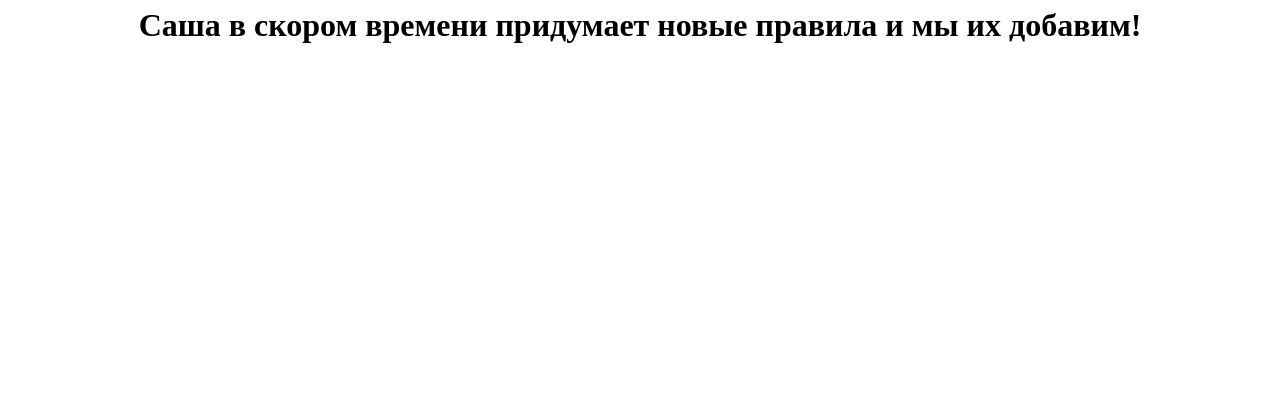
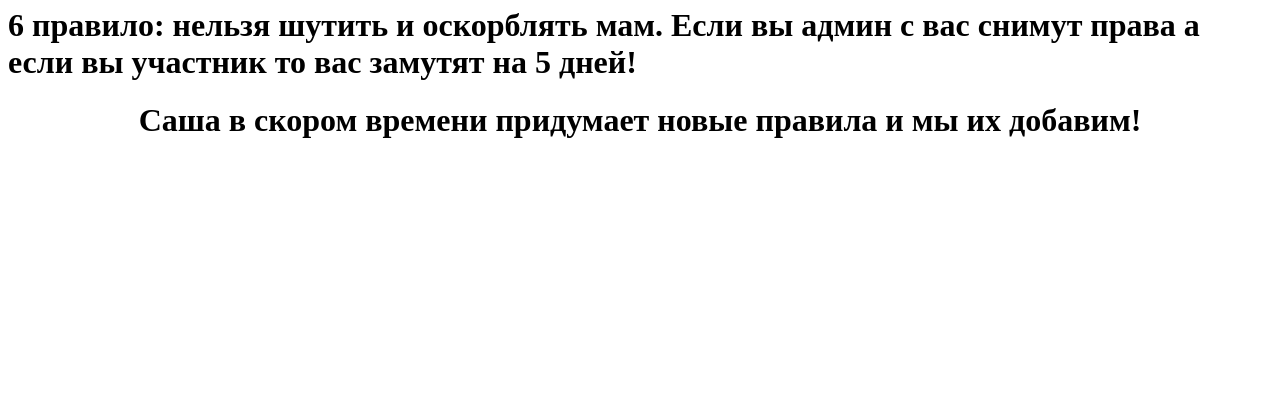
Before and after one commit to DaniikMizinov/pravila_gruop.github.io, a plain HTML site: page index.html in a window 1280 px wide. Shown: the part 389-800 px from the top of the page. Drawn offline with Linux system fonts and the light colour scheme.

Commit message:
Update index.html

```diff
--- a/index.html
+++ b/index.html
@@ -4,5 +4,6 @@
 <h1>  3 правило: порно или 18+ контент и т.д бан или мут на 1 день(зависит от настроения админа)</h1>
 <h1>  4 правило: спам= прдупреждение или мут на день(зависит от настроения админа)</h1>
 <h1>  5 правило: использование Soundpad запрешено = мут на 3 дня </h1>
+<h1>  6 правило: нельзя шутить и оскорблять мам. Если вы админ с вас снимут права а если вы участник то вас замутят на 5 дней! </h1>
 
 <h1 style="text-align: center;">Саша в скором времени придумает новые правила и мы их добавим!</h1>
```
